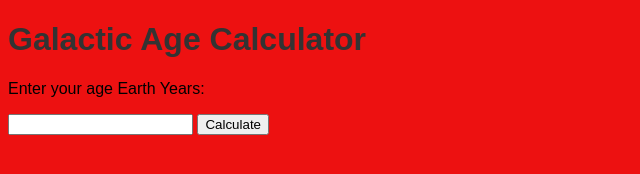
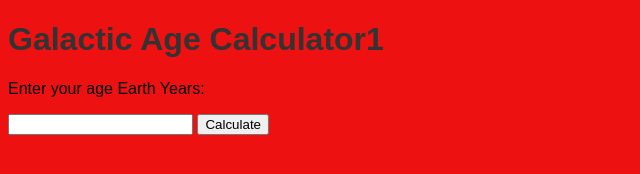
Before and after one commit to MoeNur24/Super-Galactic-Age-Calculator, a website built with webpack: page src/index.html in a window 1280 px wide. Shown: the full height of the page, 0-640 px from the left. Built offline with nearby package versions, Linux system fonts and the light colour scheme.

Commit message:
I ran issue with my project

```diff
--- a/src/index.html
+++ b/src/index.html
@@ -8,7 +8,7 @@
     <title>Super Galactic</title>
 </head>
 <body>
-    <h1>Galactic Age Calculator</h1>
+    <h1>Galactic Age Calculator1</h1>
     <p>Enter your age Earth Years:</p>
     <input type="number" id="age" />
     <button id="calculate">Calculate</button>
```
